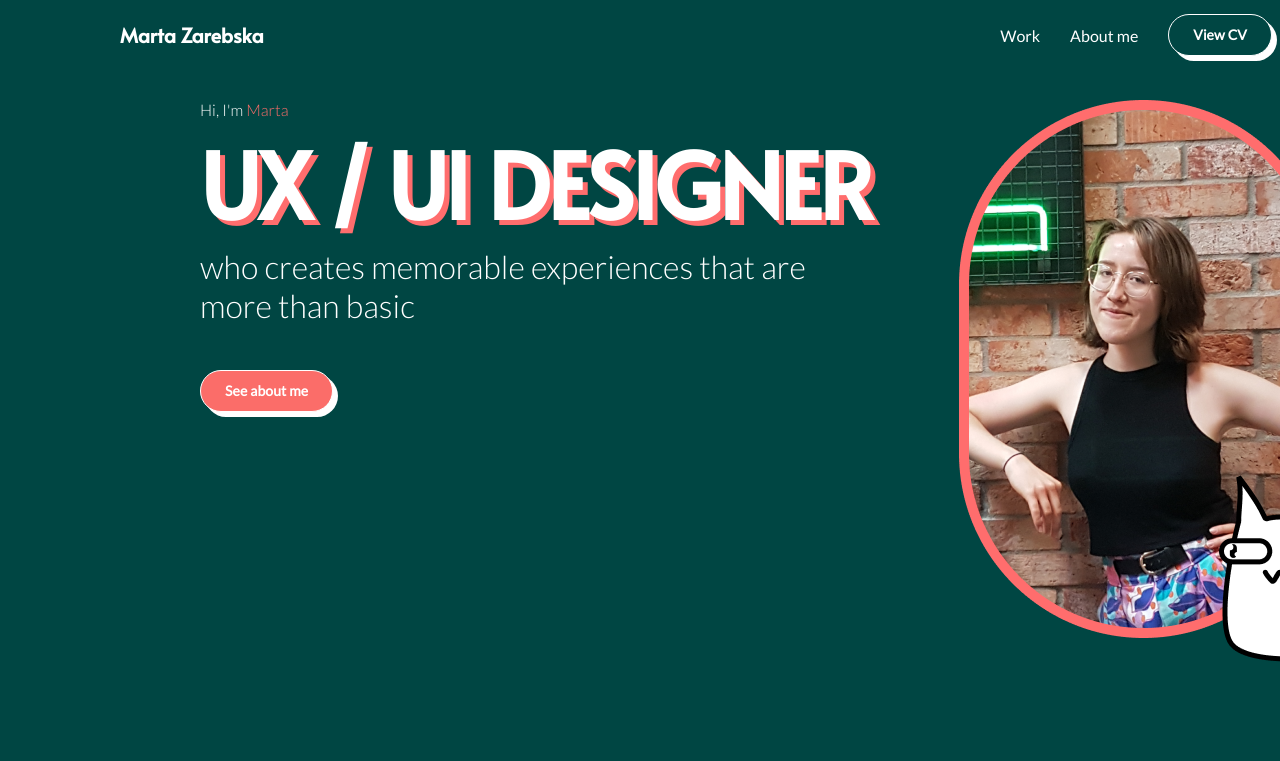
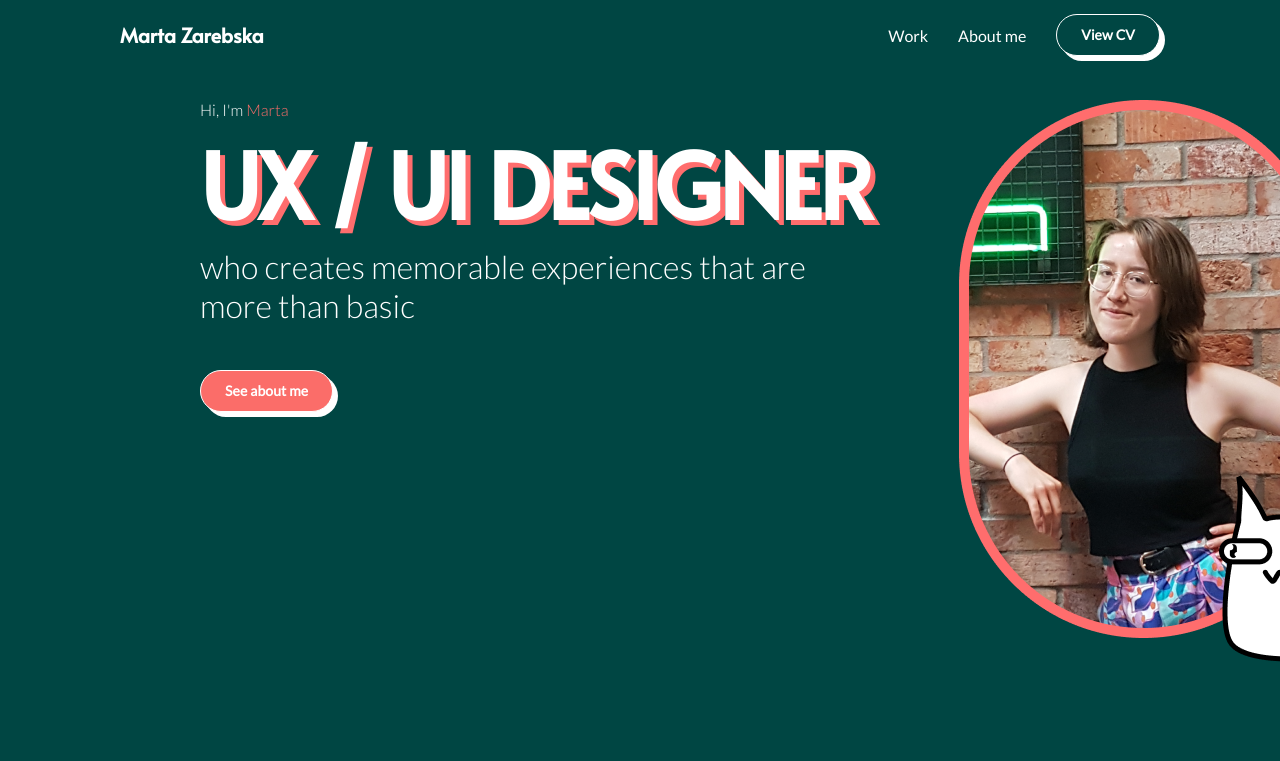
Before and after one commit to Shiviara/plshireme, a plain HTML site: page index.html in a window 1280 px wide. Shown: the top 761 px of the page. Drawn offline with nearby package versions, Linux system fonts and the light colour scheme.

Commit message:
working nav bar

```diff
--- a/css/general.css
+++ b/css/general.css
@@ -145,24 +145,26 @@ button:hover {
 /*SECTIONS*/
 /*navigation bar*/
 .navbar {
-  overflow: hidden;
+  /*overflow: hidden;*/
   position: fixed;
   top: 0;
-  width: 90%;
+  width: 100vw;
 
   margin: 0;
   display: flex;
   height: 70px;
-  padding: 0px 120px;
+  /*padding: 0px 120px;*/
   justify-content: space-between;
   align-items: center;
   align-self: stretch;
   /*border-bottom: 1px solid #fff;*/
   background: var(--bottle, #004643);
+  z-index: 1;
 }
 
 .navbar h5 {
   color: var(--truewhite);
+  margin-left: 120px;
 }
 
 .navbar a {
@@ -190,6 +192,7 @@ button:hover {
   justify-content: flex-end;
   align-items: center;
   gap: 30px;
+  margin-right: 120px;
 }
 
 /*General*/
```
Also changed, not shown: index.html (+8 -0 lines).
